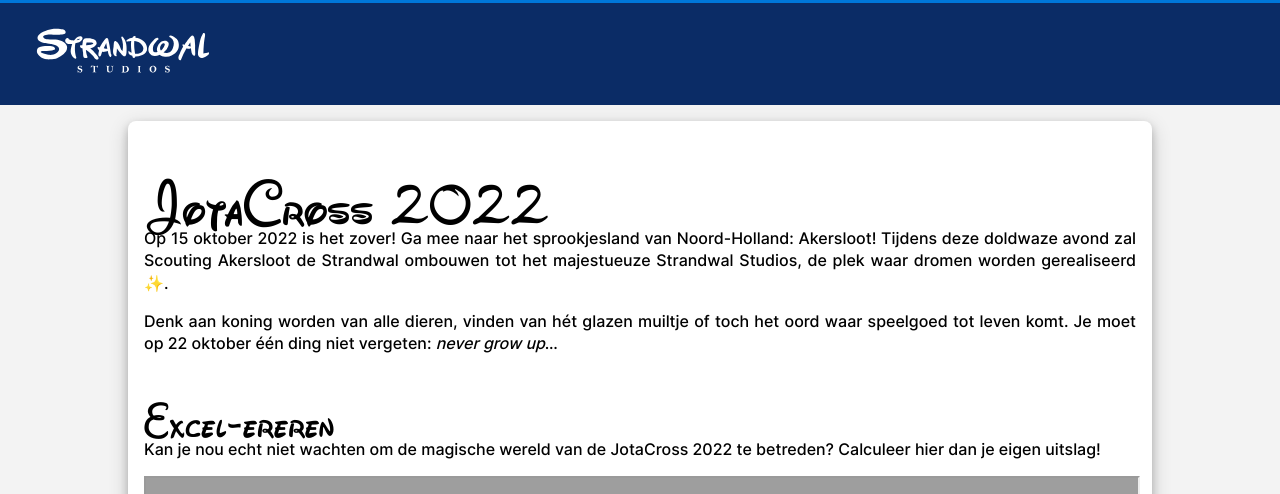
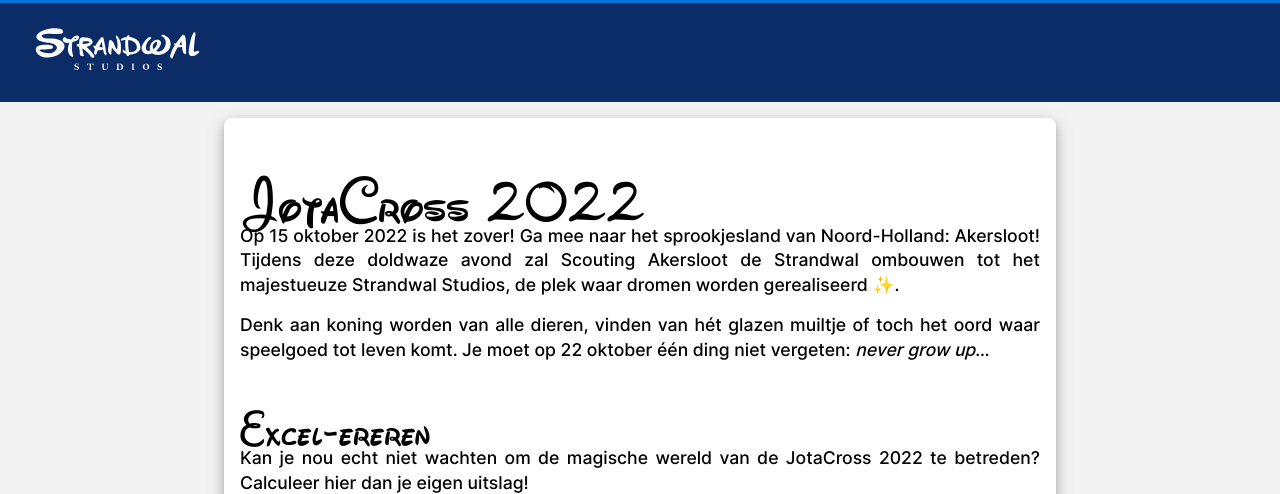
Before and after one commit to Obdam/jotacross, a Flask app: page / in a window 1280 px wide. Shown: the top 494 px of the page. Run offline with Flask 2, Linux system fonts and the light colour scheme; grey boxes are pictures that could not be loaded.

Commit message:
Changed main-content-block styling, improved font-size

```diff
--- a/static/css/stylesheet.css
+++ b/static/css/stylesheet.css
@@ -165,7 +165,7 @@
     position: relative;
     background-color: var(--light-grey);
     margin-bottom: 1rem;
-    grid-template-columns: 10% 1fr 1fr 10%;
+    grid-template-columns: 17.5% 1fr 1fr 17.5%;
     grid-template-rows: auto auto;
     grid-template-areas: ". content content ."". content content .";
 }
@@ -180,6 +180,7 @@
 
 main article p {
     margin-bottom: 1rem;
+    font-size: 1.10rem;
 }
 
 .uitslag {
@@ -216,26 +217,32 @@
         height: auto;
         min-height: 100vh;
     }
+
     /* Header */
     header {
         display: grid;
         grid-template-areas: "title   title   hamburger""nav     nav     nav";
         padding: 1rem 0 0 0;
     }
+
     header .nav-logo {
         grid-area: title;
         padding-bottom: 1rem;
     }
+
     header nav a {
         margin-left: 0;
     }
+
     .menu a {
         text-decoration: none;
         color: var(--white)
     }
+
     .menu-btn {
         display: none;
     }
+
     .menu-icon {
         grid-area: hamburger;
         cursor: pointer;
@@ -249,6 +256,7 @@
         user-select: none;
         visibility: visible;
     }
+
     .navicon {
         background: var(--white);
         display: block;
@@ -256,12 +264,15 @@
         width: 18px;
         position: relative;
     }
+
     .navicon:before {
         top: 5px;
     }
+
     .navicon:after {
         top: -5px;
     }
+
     .navicon:before,
     .navicon:after {
         background: var(--white);
@@ -272,6 +283,7 @@
         position: absolute;
         transition: all .2s ease-out;
     }
+
     .menu {
         grid-area: nav;
         max-width: unset;
@@ -283,6 +295,7 @@
         display: flex;
         flex-direction: column;
     }
+
     .menu a {
         padding: 20px 0;
         border-right: 1px solid var(--white);
@@ -290,22 +303,28 @@
         width: 100%;
         text-align: center;
     }
+
     .menu-btn:checked~.menu {
         max-height: 240px;
     }
+
     .menu-btn:checked~.menu-icon .navicon {
         background: transparent;
     }
+
     .menu-btn:checked~.menu-icon .navicon:before {
         transform: rotate(-45deg);
     }
+
     .menu-btn:checked~.menu-icon .navicon:after {
         transform: rotate(45deg);
     }
+
     .menu-btn:checked~.menu-icon .navicon:before,
     .menu-btn:checked~.menu-icon .navicon:after {
         top: 0;
     }
+
     /* Content Grid */
     main {
         display: grid;
```
Also changed, not shown: static/images/StrandwalStudios.svg.
